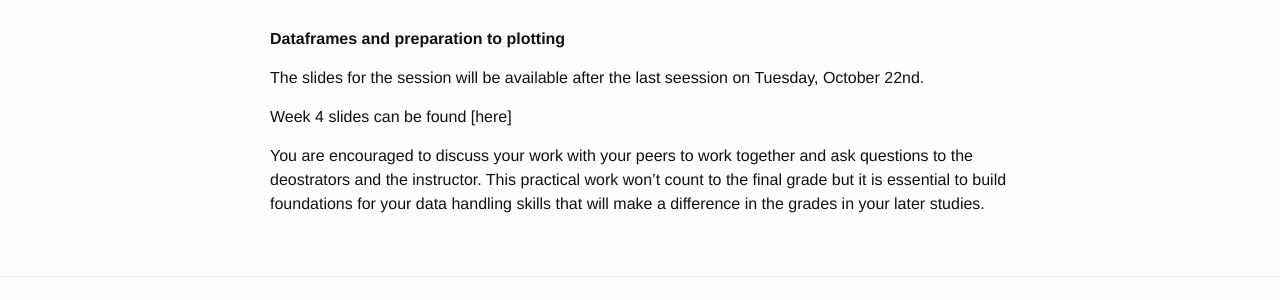
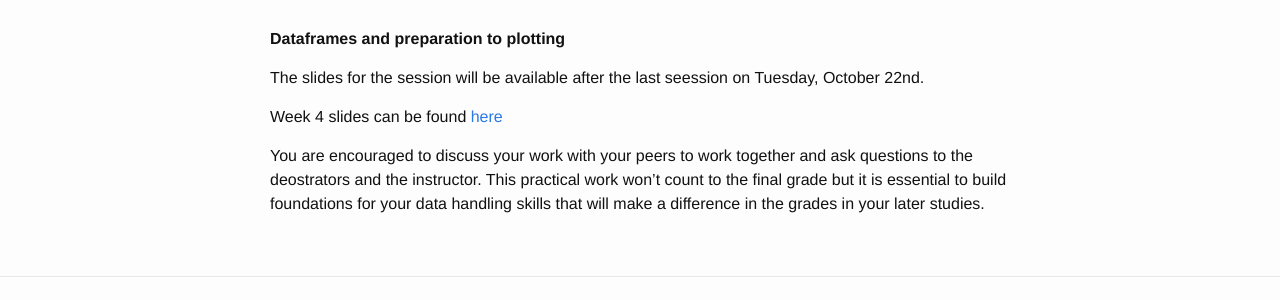
Before and after one commit to sods/R_data_handling, a Jekyll site: the page built from _posts/2019-10-21-week-4-dataframes-praparation-to-plotting.md, in a window 1280 px wide. Shown: the part 519-819 px from the top of the page. Built offline with Jekyll 4.4.1, drawn with Linux system fonts in a browser that asks for light colours; comment, search, counter and statistics services are not loaded; part of the change alters nothing that is shown.

Commit message:
adding lecture notes

```diff
--- a/_posts/2019-10-21-week-4-dataframes-praparation-to-plotting.md
+++ b/_posts/2019-10-21-week-4-dataframes-praparation-to-plotting.md
@@ -11,6 +11,7 @@ tagline: Dataframes and preparation to plotting
 
 The slides for the session will be available after the last seession on Tuesday, October 22nd.
 
-Week 4 slides can be found [here]
+Week 4 slides can be found [here](http://opendsi.cc/R_data_handling/assets/Session_Wk4.pdf)
+
 
 You are encouraged to discuss your work with your peers to work together and ask questions to the deostrators and the instructor. This practical work won't count to the final grade but it is essential to build foundations for your data handling skills that will make a difference in the grades in your later studies.
```
